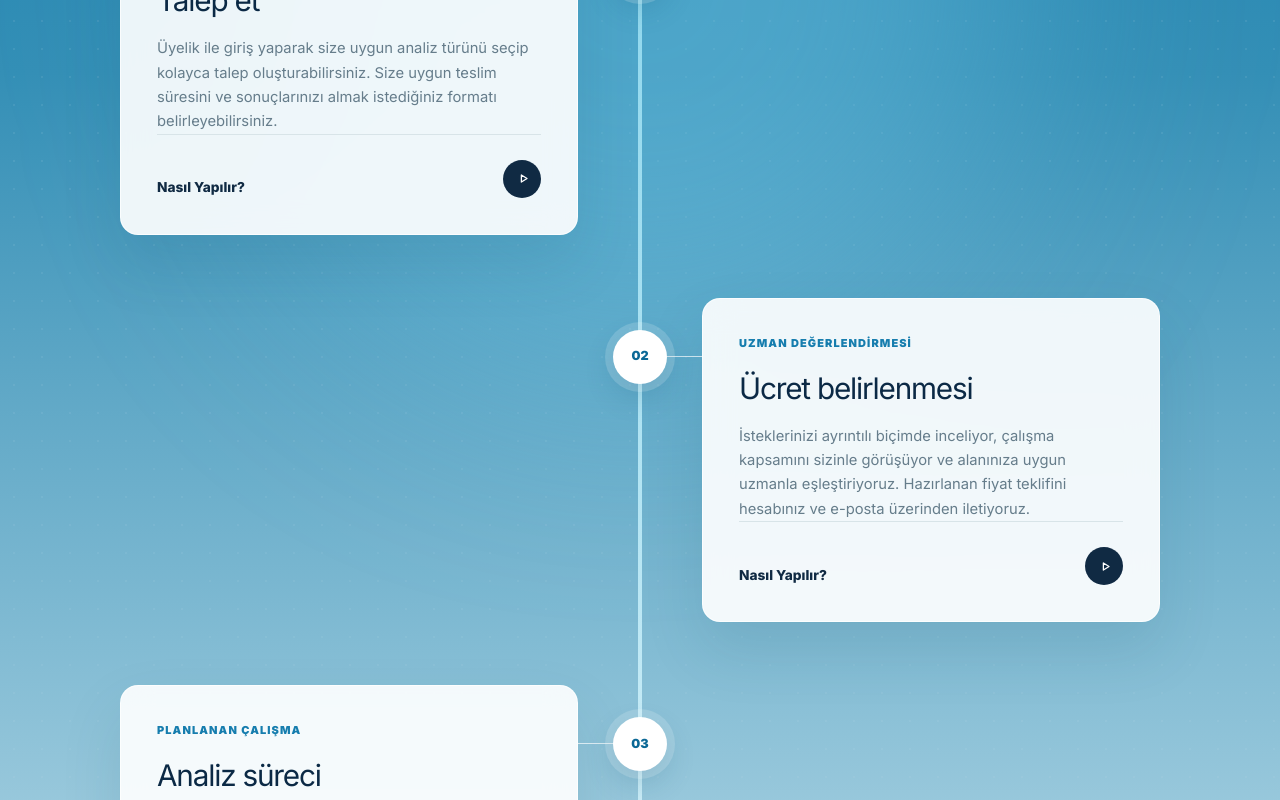
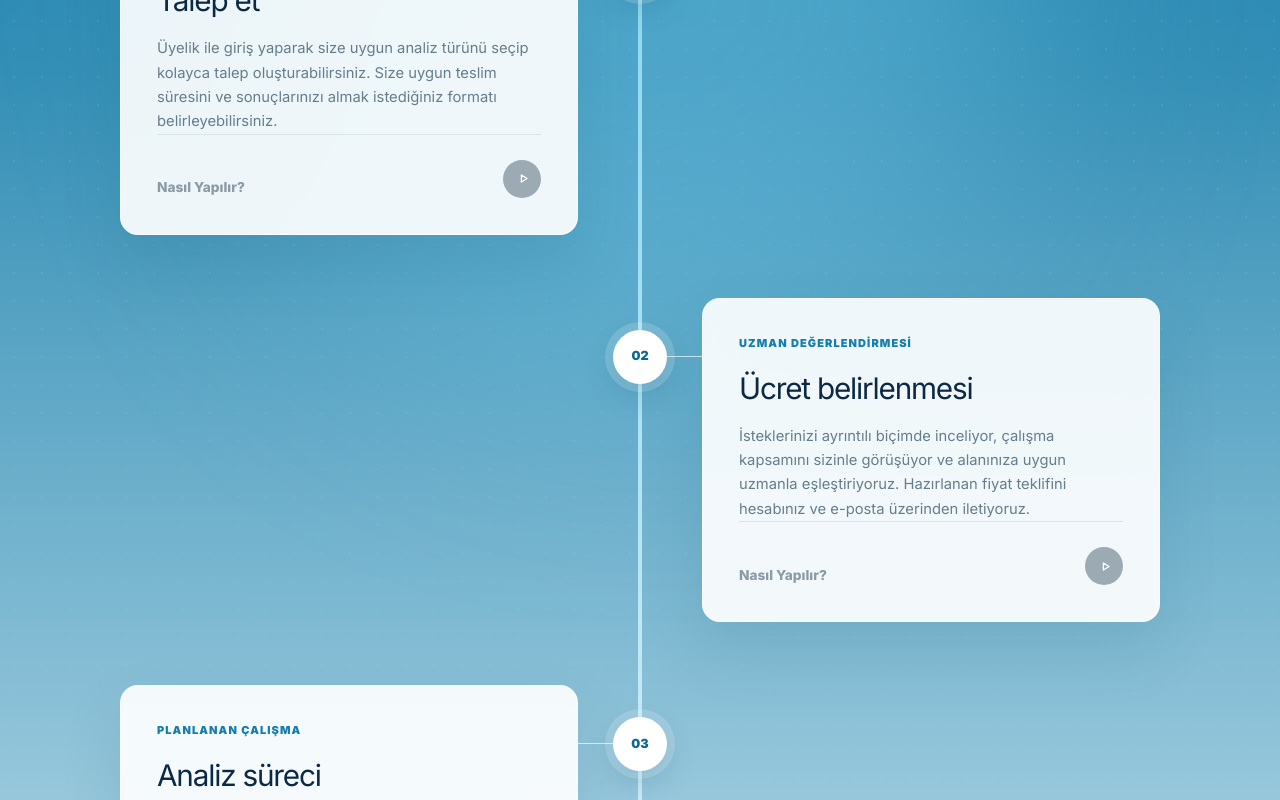
Before and after one commit to keremurat/eistatistik-frontend, a Next.js app: page / in a window 1280 px wide. Shown: the part 5980-6780 px from the top of the page. Built offline with nearby package versions, Linux system fonts and the light colour scheme.

Commit message:
feat: update LandingProcess tutorial video action to be disabled until content is available

```diff
--- a/src/app/components/LandingProcess.tsx
+++ b/src/app/components/LandingProcess.tsx
@@ -35,8 +35,6 @@ const steps = [
     meta: "Yazışma · Görüşme",
   },
 ];
-
-const tutorialVideoUrl = "https://www.youtube.com/watch?v=HN2KNjCArLA";
 
 export function LandingProcess() {
   const sectionRef = useRef<HTMLElement | null>(null);
@@ -126,12 +124,12 @@ export function LandingProcess() {
               <small>{step.meta}</small>
               <h3>{step.title}</h3>
               <p>{step.body}</p>
-              <a
-                className="landing-process-tutorial"
-                href={tutorialVideoUrl}
-                target="_blank"
-                rel="noopener noreferrer"
-                aria-label={`${step.title}: Nasıl Yapılır videosunu izle`}
+              <button
+                className="landing-process-tutorial disabled"
+                type="button"
+                disabled
+                aria-label={`${step.title}: Nasıl Yapılır videosu şu anda kullanılamıyor`}
+                title="Video yakında kullanıma açılacak"
               >
                 <span>Nasıl Yapılır?</span>
                 <i aria-hidden="true">
@@ -139,7 +137,7 @@ export function LandingProcess() {
                     <path d="m9 7 8 5-8 5z" />
                   </svg>
                 </i>
-              </a>
+              </button>
             </div>
           </article>
         ))}
```
Also changed, not shown: src/app/globals.css, 1 other file (tests, documents, lock files or other folders).
